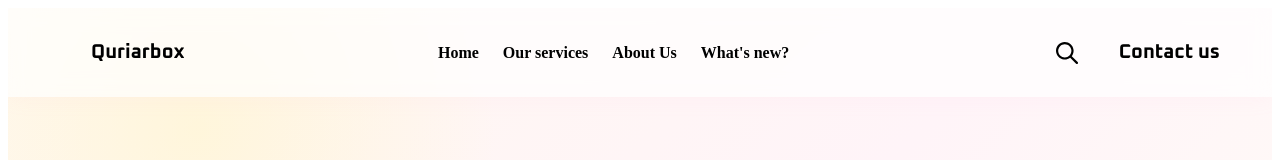
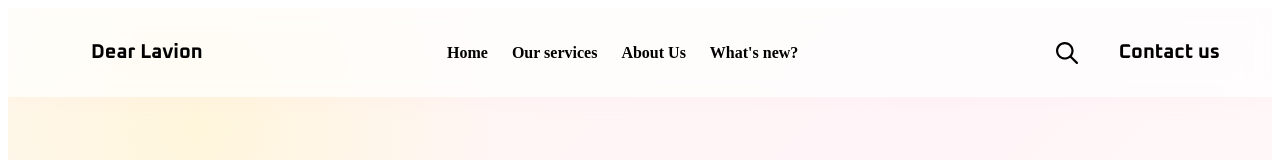
Before and after one commit to dearlavion/dearlavion-web-ui, an Angular app: page / in a window 1280 px wide. Shown: the top 160 px of the page. Built offline with nearby package versions, Linux system fonts and the light colour scheme.

Commit message:
Change logo text to Dear Lavion
cgen-34cda5f0aa75404890a3c45544236e92

```diff
--- a/src/app/app.html
+++ b/src/app/app.html
@@ -6,7 +6,7 @@
           <path d="M18.5772 36.0748L31.7843 26.9561C32.5883 26.4 33.0372 25.5018 33.0502 24.5846L33.1986 15.6175C33.2197 14.341 32.4417 13.1924 31.2565 12.7505L22.9304 9.64593C22.0795 9.32635 21.0885 9.42425 20.2846 9.9804L7.09391 19.1233L18.6431 23.5815L18.5772 36.0748Z" fill="var(--primary-color)"/>
           <path d="M20.5266 9.74239L7.24176 18.9147C6.4331 19.4741 5.98158 20.3776 5.96846 21.3002L5.81896 30.3326C5.79783 31.6091 6.5759 32.7576 7.76111 33.1996L16.1478 36.3267C17.0037 36.6482 18.0005 36.5497 18.8092 35.9903L32.0774 26.7936L22.382 23.051C21.2251 22.6044 20.4647 21.4818 20.4713 20.2304L20.5266 9.74239Z" fill="var(--primary-dark)"/>
         </svg>
-        <span class="logo-text">Quriarbox</span>
+        <span class="logo-text">Dear Lavion</span>
       </div>
 
       <ul class="nav-links">
--- a/src/index.html
+++ b/src/index.html
@@ -2,7 +2,7 @@
 <html lang="en">
 <head>
   <meta charset="utf-8">
-  <title>DearlavionWebUi</title>
+  <title>Dear Lavion</title>
   <base href="/">
   <meta name="viewport" content="width=device-width, initial-scale=1">
   <link rel="icon" type="image/x-icon" href="favicon.ico">
```
